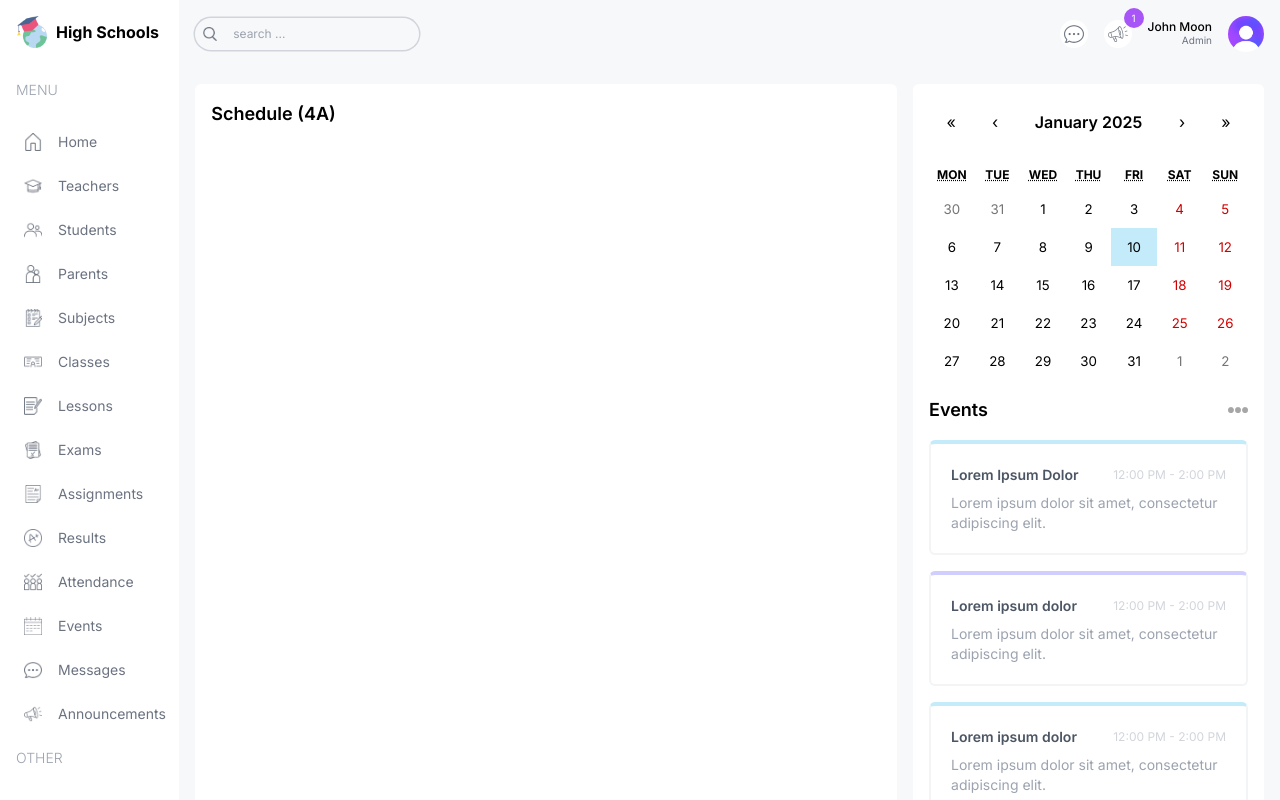
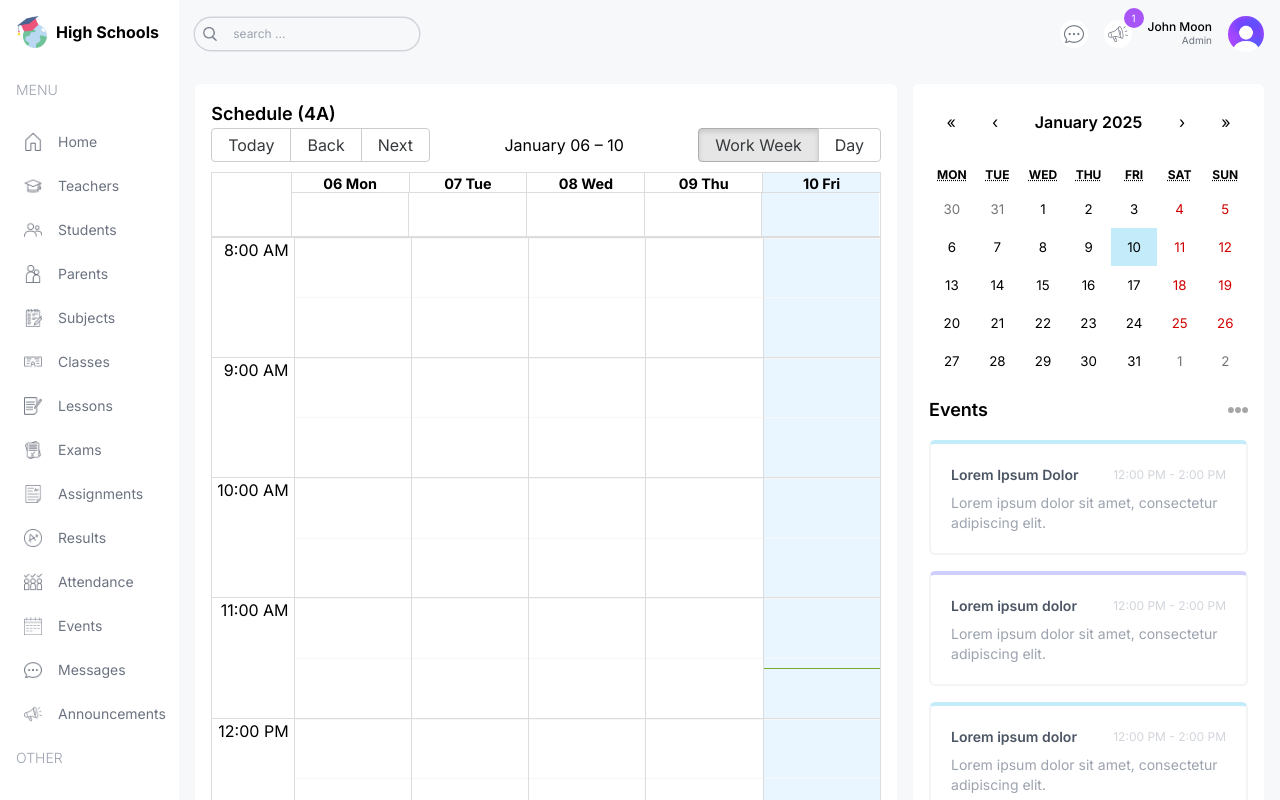
Before and after one commit to psalmistcom/school-management-system-nextjs, a Next.js app: page /student in a window 1280 px wide. Built offline with nearby package versions, Linux system fonts and the light colour scheme.

Commit message:
added big caledar and student page

```diff
--- a/package.json
+++ b/package.json
@@ -9,8 +9,11 @@
     "lint": "next lint"
   },
   "dependencies": {
+    "@types/react-big-calendar": "^1.16.0",
+    "moment": "^2.30.1",
     "next": "^14.2.23",
     "react": "^18",
+    "react-big-calendar": "^1.17.1",
     "react-calendar": "^5.1.0",
     "react-dom": "^18",
     "recharts": "^2.12.7"
--- a/src/app/(dashboard)/student/page.tsx
+++ b/src/app/(dashboard)/student/page.tsx
@@ -1,4 +1,5 @@
 import Announcements from "@/components/Announcements"
+import BigCalendar from "@/components/BigCalendar"
 import EventCalendar from "@/components/EventCalendar"
 
 const Studentpage = () => {
@@ -8,6 +9,7 @@ const Studentpage = () => {
       <div className="w-full lg:w-2/3 flex flex-col gap-8">
         <div className="h-full bg-white p-4 rounded-md">
           <h1 className="text-lg font-semibold">Schedule (4A)</h1>
+          <BigCalendar />
         </div>
       </div>
       {/* RIGHT */}
--- /dev/null
+++ b/src/components/BigCalendar.tsx
@@ -0,0 +1,33 @@
+"use client"
+
+import { Calendar, momentLocalizer, View, Views } from 'react-big-calendar'
+import moment from 'moment'
+import { calendarEvents } from '@/lib/data'
+import "react-big-calendar/lib/css/react-big-calendar.css"
+import { useState } from 'react'
+
+const localizer = momentLocalizer(moment)
+
+const BigCalendar = () => {
+    const [view, setView] = useState<View>(Views.WORK_WEEK);
+
+    const handleOnChangeView = (selectedView: View) => {
+        setView(selectedView)
+    }
+    return (
+        <Calendar
+            localizer={localizer}
+            events={calendarEvents}
+            startAccessor="start"
+            endAccessor="end"
+            views={["work_week", "day"]}
+            view={view}
+            style={{ height: "98%" }}
+            onView={handleOnChangeView}
+            min={new Date(2025, 1, 0, 8, 0, 0)}
+            max={new Date(2025, 1, 0, 17, 0, 0)}
+        />
+    )
+}
+
+export default BigCalendar
--- a/src/components/UserCard.tsx
+++ b/src/components/UserCard.tsx
@@ -2,7 +2,7 @@ import Image from "next/image"
 
 const UserCard = ({ type, year, amount }: { type: string, year: string, amount: number }) => {
     return (
-        <div className="rounded-2xl  odd:bg-hSchoolPurple even:bg-hSchoolYellow p-4 flex-1 min-w-[130px]:">
+        <div className="rounded-lg  odd:bg-hSchoolPurple even:bg-hSchoolYellow p-4 flex-1 min-w-[130px]:">
             <div className="flex justify-between items-center">
                 <span className="text-[10px] bg-white px-2 py-1 rounded-full text-emerald-600 font-medium">{year}</span>
                 <Image src='/more.png' alt="" width={20} height={20} />
--- a/src/lib/data.ts
+++ b/src/lib/data.ts
@@ -5,36 +5,36 @@ export let role = "admin";
 export const teachersData = [
   {
     id: 1,
-    teacherId: "1234567890",
+    teacherId: "1334567890",
     name: "John Doe",
     email: "john@doe.com",
     photo:
-      "https://images.pexels.com/photos/2888150/pexels-photo-2888150.jpeg?auto=compress&cs=tinysrgb&w=1200",
-    phone: "1234567890",
+      "https://images.pexels.com/photos/2888150/pexels-photo-2888150.jpeg?auto=compress&cs=tinysrgb&w=1300",
+    phone: "1334567890",
     subjects: ["Math", "Geometry"],
     classes: ["1B", "2A", "3C"],
-    address: "123 Main St, Anytown, USA",
+    address: "133 Main St, Anytown, USA",
   },
   {
     id: 2,
-    teacherId: "1234567890",
+    teacherId: "1334567890",
     name: "Jane Doe",
     email: "jane@doe.com",
     photo:
-      "https://images.pexels.com/photos/936126/pexels-photo-936126.jpeg?auto=compress&cs=tinysrgb&w=1200",
-    phone: "1234567890",
+      "https://images.pexels.com/photos/936136/pexels-photo-936136.jpeg?auto=compress&cs=tinysrgb&w=1300",
+    phone: "1334567890",
     subjects: ["Physics", "Chemistry"],
     classes: ["5A", "4B", "3C"],
-    address: "123 Main St, Anytown, USA",
+    address: "133 Main St, Anytown, USA",
   },
   {
     id: 3,
-    teacherId: "1234567890",
+    teacherId: "1334567890",
     name: "Mike Geller",
     email: "mike@geller.com",
     photo:
-      "https://images.pexels.com/photos/428328/pexels-photo-428328.jpeg?auto=compress&cs=tinysrgb&w=1200",
-    phone: "1234567890",
+      "https://images.pexels.com/photos/428328/pexels-photo-428328.jpeg?auto=compress&cs=tinysrgb&w=1300",
+    phone: "1334567890",
     subjects: ["Biology"],
     classes: ["5A", "4B", "3C"],
     address: "123 Main St, Anytown, USA",
@@ -921,143 +921,143 @@ export const calendarEvents = [
   {
     title: "Math",
     allDay: false,
-    start: new Date(2024, 7, 12, 8, 0),
-    end: new Date(2024, 7, 12, 8, 45),
+    start: new Date(2025, 1, 13, 8, 0),
+    end: new Date(2025, 1, 13, 8, 45),
   },
   {
     title: "English",
     allDay: false,
-    start: new Date(2024, 7, 12, 9, 0),
-    end: new Date(2024, 7, 12, 9, 45),
+    start: new Date(2025, 1, 13, 9, 0),
+    end: new Date(2025, 1, 13, 9, 45),
   },
   {
     title: "Biology",
     allDay: false,
-    start: new Date(2024, 7, 12, 10, 0),
-    end: new Date(2024, 7, 12, 10, 45),
+    start: new Date(2025, 1, 13, 10, 0),
+    end: new Date(2025, 1, 13, 10, 45),
   },
   {
     title: "Physics",
     allDay: false,
-    start: new Date(2024, 7, 12, 11, 0),
-    end: new Date(2024, 7, 12, 11, 45),
+    start: new Date(2025, 1, 13, 11, 0),
+    end: new Date(2025, 1, 13, 11, 45),
   },
   {
     title: "Chemistry",
     allDay: false,
-    start: new Date(2024, 7, 12, 13, 0),
-    end: new Date(2024, 7, 12, 13, 45),
+    start: new Date(2025, 1, 13, 12, 0),
+    end: new Date(2025, 1, 13, 12, 45),
   },
   {
     title: "History",
     allDay: false,
-    start: new Date(2024, 7, 12, 14, 0),
-    end: new Date(2024, 7, 12, 14, 45),
+    start: new Date(2025, 1, 13, 13, 0),
+    end: new Date(2025, 1, 13, 13, 45),
   },
   {
     title: "English",
     allDay: false,
-    start: new Date(2024, 7, 13, 9, 0),
-    end: new Date(2024, 7, 13, 9, 45),
+    start: new Date(2025, 1, 13, 14, 0),
+    end: new Date(2025, 1, 13, 14, 45),
   },
   {
     title: "Biology",
     allDay: false,
-    start: new Date(2024, 7, 13, 10, 0),
-    end: new Date(2024, 7, 13, 10, 45),
+    start: new Date(2025, 1, 13, 15, 0),
+    end: new Date(2025, 1, 13, 15, 45),
   },
   {
     title: "Physics",
     allDay: false,
-    start: new Date(2024, 7, 13, 11, 0),
-    end: new Date(2024, 7, 13, 11, 45),
+    start: new Date(2025, 1, 13, 16, 0),
+    end: new Date(2025, 1, 13, 16, 45),
   },
 
   {
     title: "History",
     allDay: false,
-    start: new Date(2024, 7, 13, 14, 0),
-    end: new Date(2024, 7, 13, 14, 45),
+    start: new Date(2025, 1, 13, 17, 0),
+    end: new Date(2025, 1, 13, 17, 45),
   },
   {
     title: "Math",
     allDay: false,
-    start: new Date(2024, 7, 14, 8, 0),
-    end: new Date(2024, 7, 14, 8, 45),
+    start: new Date(2025, 1, 14, 8, 0),
+    end: new Date(2025, 1, 14, 8, 45),
   },
   {
     title: "Biology",
     allDay: false,
-    start: new Date(2024, 7, 14, 10, 0),
-    end: new Date(2024, 7, 14, 10, 45),
+    start: new Date(2025, 1, 14, 9, 0),
+    end: new Date(2025, 1, 14, 9, 45),
   },
 
   {
     title: "Chemistry",
     allDay: false,
-    start: new Date(2024, 7, 14, 13, 0),
-    end: new Date(2024, 7, 14, 13, 45),
+    start: new Date(2025, 1, 14, 10, 0),
+    end: new Date(2025, 1, 14, 10, 45),
   },
   {
     title: "History",
     allDay: false,
-    start: new Date(2024, 7, 14, 14, 0),
-    end: new Date(2024, 7, 13, 14, 45),
+    start: new Date(2025, 1, 14, 11, 0),
+    end: new Date(2025, 1, 14, 11, 45),
   },
   {
     title: "English",
     allDay: false,
-    start: new Date(2024, 7, 15, 9, 0),
-    end: new Date(2024, 7, 15, 9, 45),
+    start: new Date(2025, 1, 14, 12, 0),
+    end: new Date(2025, 1, 14, 12, 45),
   },
   {
     title: "Biology",
     allDay: false,
-    start: new Date(2024, 7, 15, 10, 0),
-    end: new Date(2024, 7, 15, 10, 45),
+    start: new Date(2025, 1, 14, 13, 0),
+    end: new Date(2025, 1, 14, 13, 45),
   },
   {
     title: "Physics",
     allDay: false,
-    start: new Date(2024, 7, 15, 11, 0),
-    end: new Date(2024, 7, 15, 11, 45),
+    start: new Date(2025, 1, 14, 14, 0),
+    end: new Date(2025, 1, 14, 14, 45),
   },
 
   {
     title: "History",
     allDay: false,
-    start: new Date(2024, 7, 15, 14, 0),
-    end: new Date(2024, 7, 15, 14, 45),
+    start: new Date(2025, 1, 14, 15, 0),
+    end: new Date(2025, 1, 14, 15, 45),
   },
   {
     title: "Math",
     allDay: false,
-    start: new Date(2024, 7, 16, 8, 0),
-    end: new Date(2024, 7, 16, 8, 45),
+    start: new Date(2025, 1, 14, 16, 0),
+    end: new Date(2025, 1, 14, 16, 45),
   },
   {
     title: "English",
     allDay: false,
-    start: new Date(2024, 7, 16, 9, 0),
-    end: new Date(2024, 7, 16, 9, 45),
+    start: new Date(2025, 1, 14, 17, 0),
+    end: new Date(2025, 1, 14, 17, 45),
   },
 
   {
     title: "Physics",
     allDay: false,
-    start: new Date(2024, 7, 16, 11, 0),
-    end: new Date(2024, 7, 16, 11, 45),
+    start: new Date(2025, 1, 16, 11, 0),
+    end: new Date(2025, 1, 16, 11, 45),
   },
   {
     title: "Chemistry",
     allDay: false,
-    start: new Date(2024, 7, 16, 13, 0),
-    end: new Date(2024, 7, 16, 13, 45),
+    start: new Date(2025, 1, 16, 13, 0),
+    end: new Date(2025, 1, 16, 13, 45),
   },
   {
     title: "History",
     allDay: false,
-    start: new Date(2024, 7, 16, 14, 0),
-    end: new Date(2024, 7, 16, 14, 45),
+    start: new Date(2024, 13, 31, 14, 0),
+    end: new Date(2024, 13, 31, 14, 45),
   },
 ];
```
Also changed, not shown: 1 other file (tests, documents, lock files or other folders).
